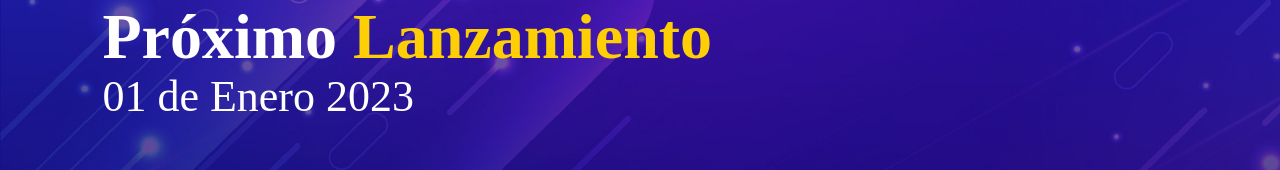
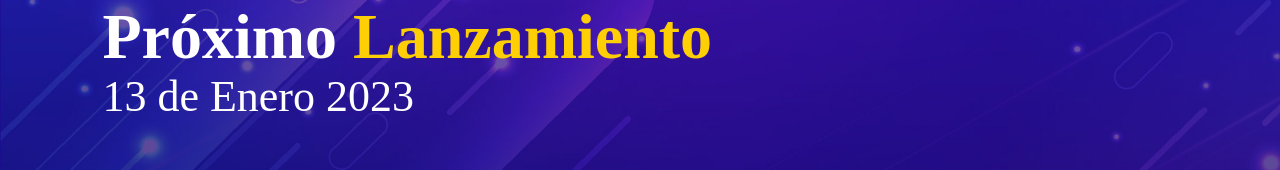
Before and after one commit to adrianRaven/gillsanytesting, a React (Create React App) app: page / in a window 1280 px wide. Shown: the part 256-426 px from the top of the page. Built offline with nearby package versions, Linux system fonts and the light colour scheme.

Commit message:
countdown update

```diff
--- a/public/index.html
+++ b/public/index.html
@@ -49,7 +49,7 @@
   </script>
 
 <script>
-  var countDownDate= new Date("Jan 01, 2023 19:00:00").getTime();
+  var countDownDate= new Date("Jan 13, 2023 19:00:00").getTime();
   var x = setInterval(() => {
     var now = new Date().getTime();
     var distance = countDownDate- now;
--- a/src/screens/HomeScreen.js
+++ b/src/screens/HomeScreen.js
@@ -64,7 +64,7 @@ function HomeScreen() {
               {" "}
               Próximo <span>Lanzamiento</span>
             </h1>
-            <p className="txtCustom">01 de Enero 2023</p>
+            <p className="txtCustom">13 de Enero 2023</p>
             <div className="launch-time">
               <div>
                 <p id="days">00</p>
```
